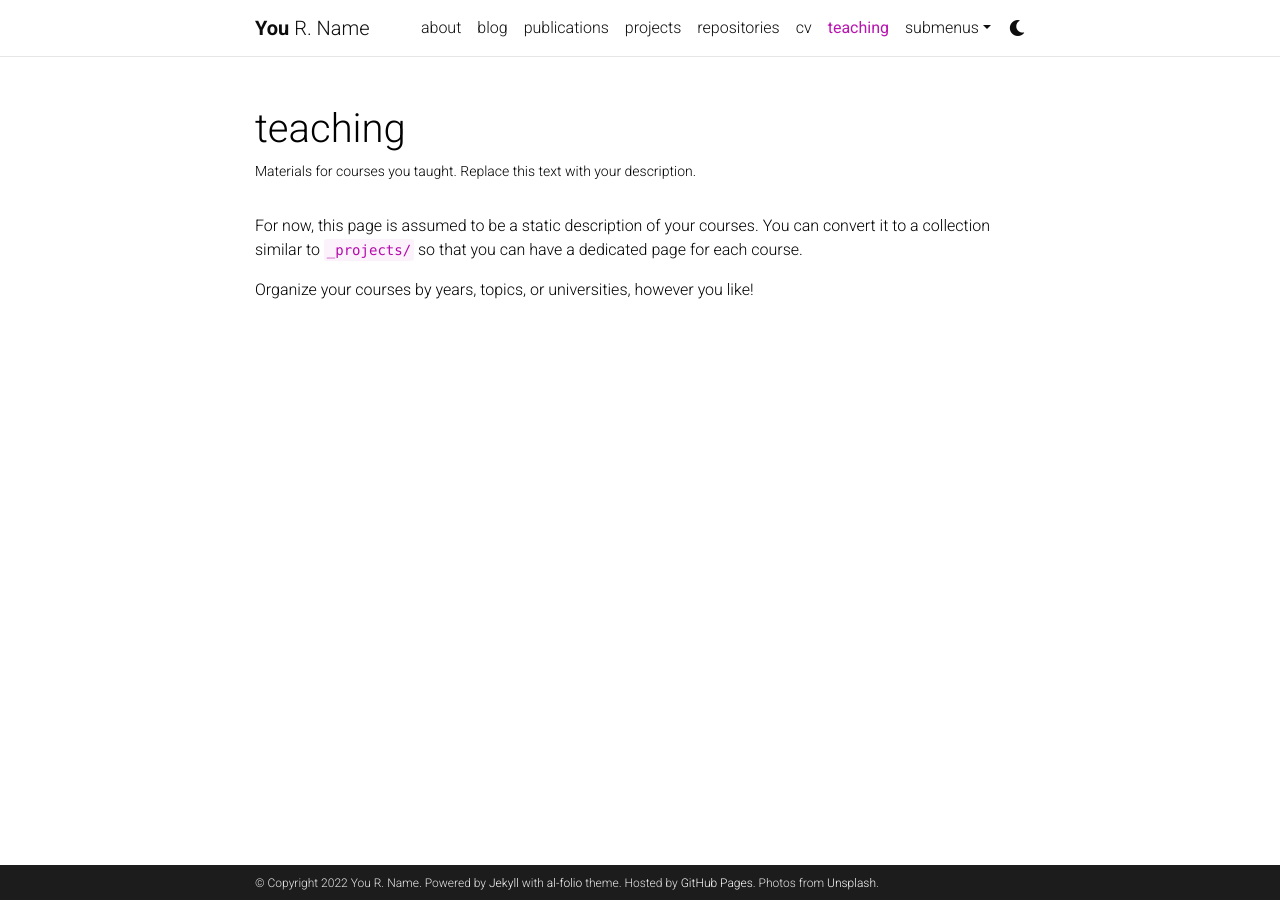
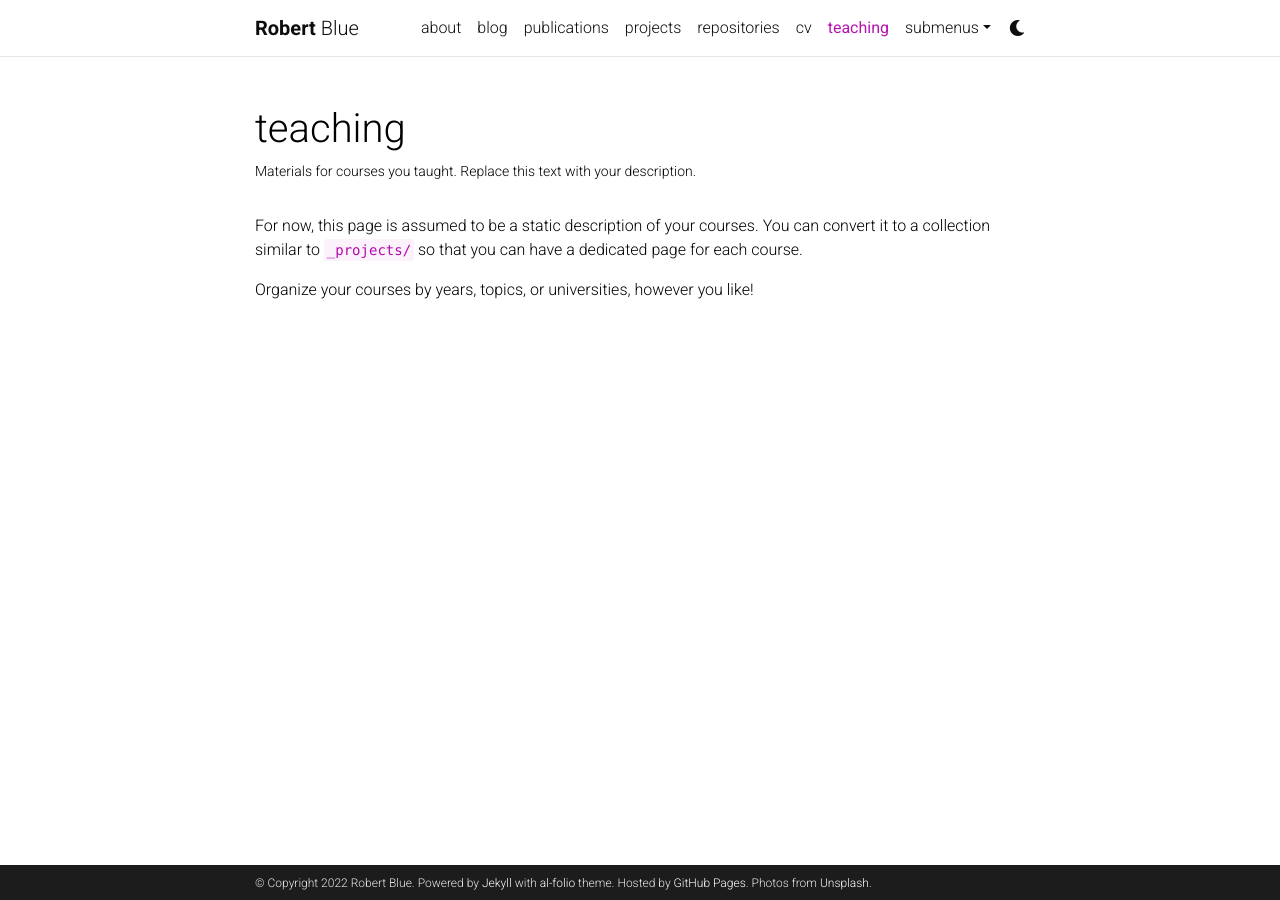
Before and after one commit to rblue101/RobertBlue.github.io, a Jekyll site: the page built from _pages/teaching.md, in a window 1280 px wide. Built offline with Jekyll 4.4.1, drawn with Linux system fonts in a browser that asks for light colours; comment, search, counter and statistics services are not loaded; a style sheet for code colours, icons or effects is not loaded.

Commit message:
Update _config.yml

```diff
--- a/_config.yml
+++ b/_config.yml
@@ -3,10 +3,9 @@
 # -----------------------------------------------------------------------------
 
 title: blank # the website title (if blank, full name will be used instead)
-first_name: You
-middle_name: R.
-last_name: Name
-email: you@example.com
+first_name: Robert
+last_name: Blue
+email: robert.blue@mail.smu.edu
 description: > # the ">" symbol means to ignore newlines until "footer_text:"
   A simple, whitespace theme for academics. Based on [*folio](https://github.com/bogoli/-folio) design.
 footer_text: >
```
